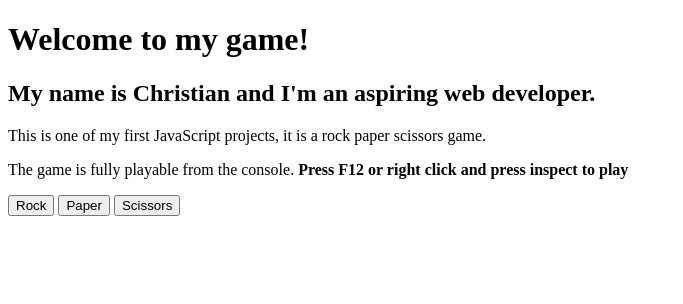
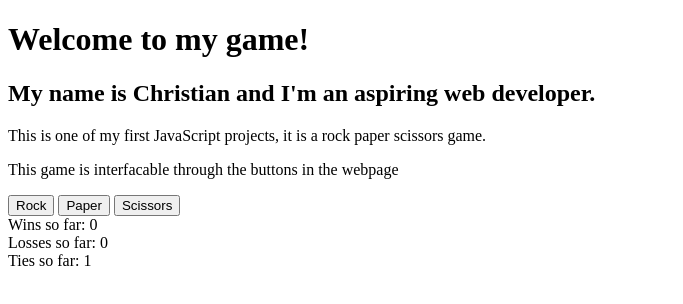
Before and after one commit to XianScripts/Rock-paper-scissors, a plain HTML site: page index.html in a window 1280 px wide. Both pictures are taken after a click on the button "Rock". Shown: the whole page, without its empty margins (0-683 px from the left). Drawn offline with Linux system fonts and the light colour scheme.

Commit message:
Working text displayed when choosing a move

```diff
--- a/index.html
+++ b/index.html
@@ -10,13 +10,18 @@
         <h1>Welcome to my game!</h1>
         <h2>My name is Christian and I'm an aspiring web developer.</h2>
         <p>This is one of my first JavaScript projects, it is a rock paper scissors game.</p>
-        <p>The game is fully playable from the console. <strong>Press F12 or right click and press inspect to play</strong></p>
+        <p>This game is interfacable through the buttons in the webpage</strong></p>
     </div>
     <div id="button-container">
         <button class="rock">Rock</button>
         <button class="paper">Paper</button>
         <button class="scissors">Scissors</button>
     </div>
+    <div id="game-results">
+        <div class="wins"></div>
+        <div class="losses"></div>
+        <div class="ties"></div>
+    </div>
 
     <script src="script.js"></script>
 </body>
--- a/script.js
+++ b/script.js
@@ -93,6 +93,7 @@ function round(computer, player) { // Function to determine winner of a round be
 }
 
 
+let resultText = document.querySelector('#game-results').children;
 const rock = document.querySelector('.rock');
 rock.addEventListener('click', () => {
     computer = getComputerChoice();
@@ -123,7 +124,12 @@ scissors.addEventListener('click', () => {
     playcounter();
 })
 
+
+
 function playcounter() {
+    console.log("Wins: " + winCounter);
+    console.log("Losses: " + lossCounter);
+    console.log("Ties: " + tieCounter);
     if (playCount === 5){ // Conditional to determine who won 5 rounds
         if (winCounter > lossCounter) {
             console.log("You won through 5 rounds!");
@@ -138,6 +144,12 @@ function playcounter() {
             console.log("Its a tie through 5 rounds!");
         }
     }
+
+
+    resultText[0].textContent = `Wins so far: ${winCounter}`;
+    resultText[1].textContent = `Losses so far: ${lossCounter}`;
+    resultText[2].textContent = `Ties so far: ${tieCounter}`;
+    // textResults.textContent = `Losses so far: ${lossCounter}`;
 }
 
 
```
